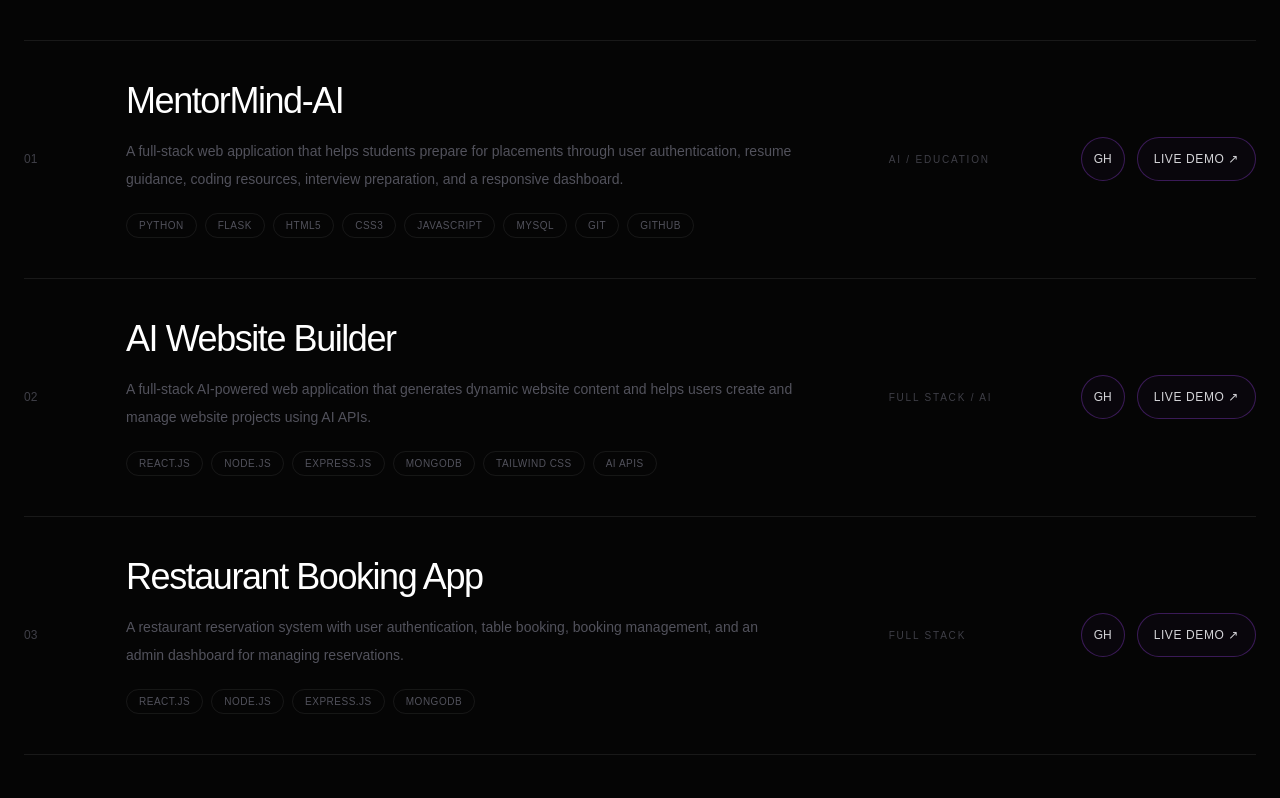
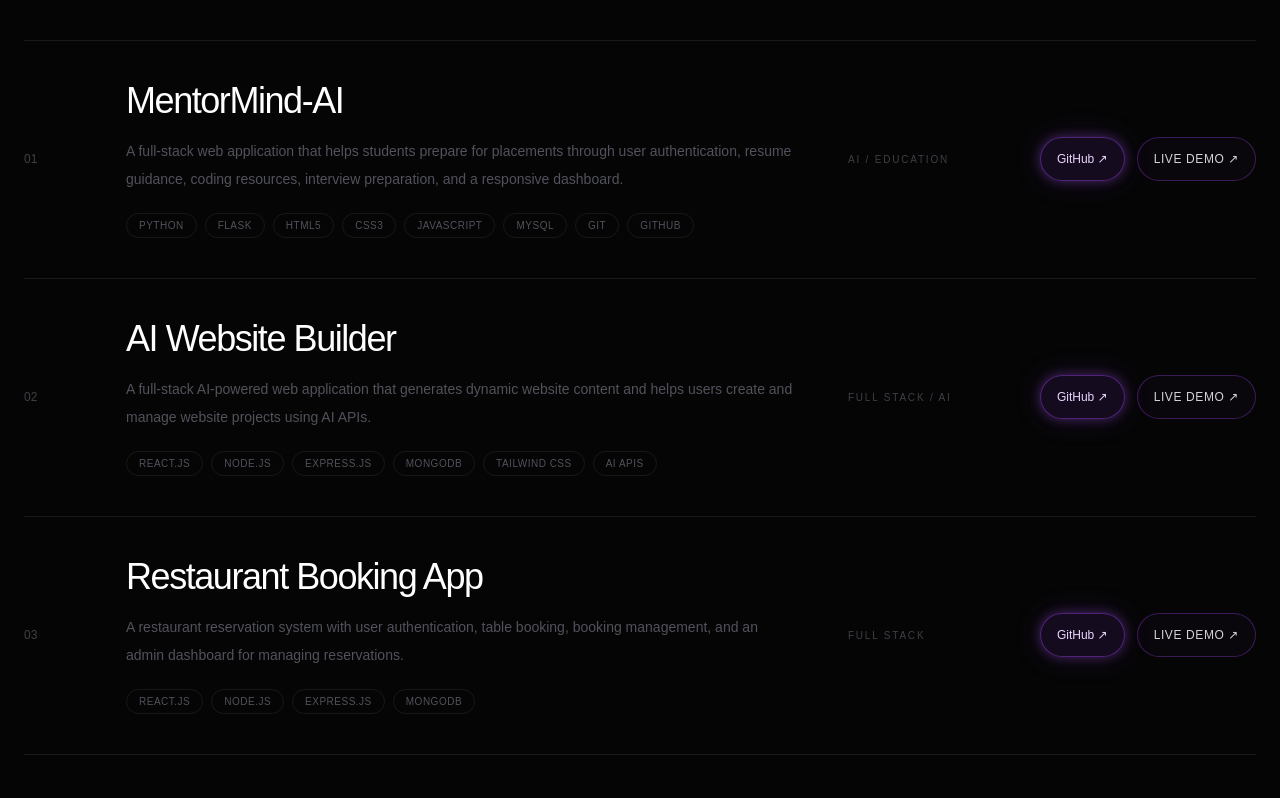
Before and after one commit to pavan08112005/pavan-portfolio, a Next.js app: page / in a window 1280 px wide. Shown: the part 2260-3058 px from the top of the page. Built offline with nearby package versions, Linux system fonts and the light colour scheme.

Commit message:
Add purple glow to project buttons

```diff
--- a/app/page.tsx
+++ b/app/page.tsx
@@ -603,8 +603,8 @@ export default function Home() {
     target="_blank"
     rel="noopener noreferrer"
     aria-label={`View ${project.title} on GitHub`}
-    className="flex h-11 w-11 items-center justify-center rounded-full border border-purple-500/30 bg-purple-500/[0.03] text-xs font-medium text-zinc-300 transition-all duration-300 hover:-translate-y-1 hover:border-purple-400 hover:bg-purple-500/10 hover:text-white hover:shadow-[0_0_15px_rgba(168,85,247,0.8),0_0_40px_rgba(168,85,247,0.5),0_0_70px_rgba(168,85,247,0.3)]">
-    GH
+    className="flex h-11 items-center justify-center rounded-full border border-purple-500/40 bg-purple-500/10 px-4 text-xs font-medium text-purple-200 shadow-[0_0_12px_rgba(168,85,247,0.35),0_0_30px_rgba(168,85,247,0.15)] transition-all duration-300 hover:-translate-y-1 hover:border-purple-300 hover:bg-purple-500/20 hover:text-white hover:shadow-[0_0_15px_rgba(168,85,247,0.8),0_0_40px_rgba(168,85,247,0.5),0_0_70px_rgba(168,85,247,0.3)]">
+    GitHub ↗
   </a>
 
   {/* Live Demo */}
```
